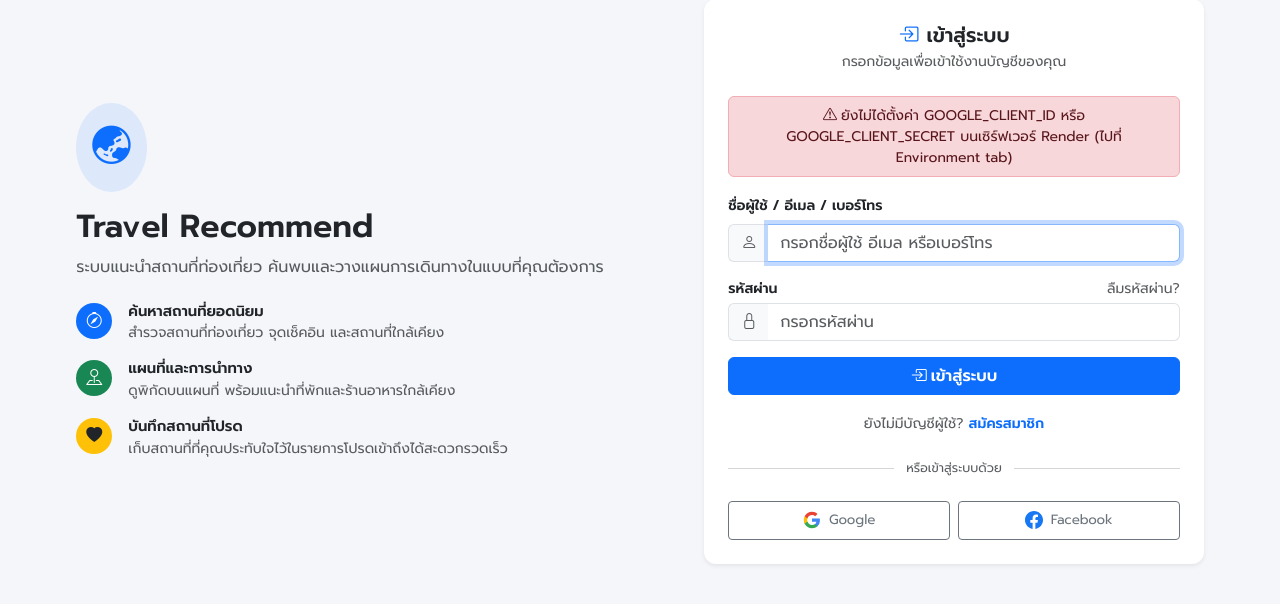
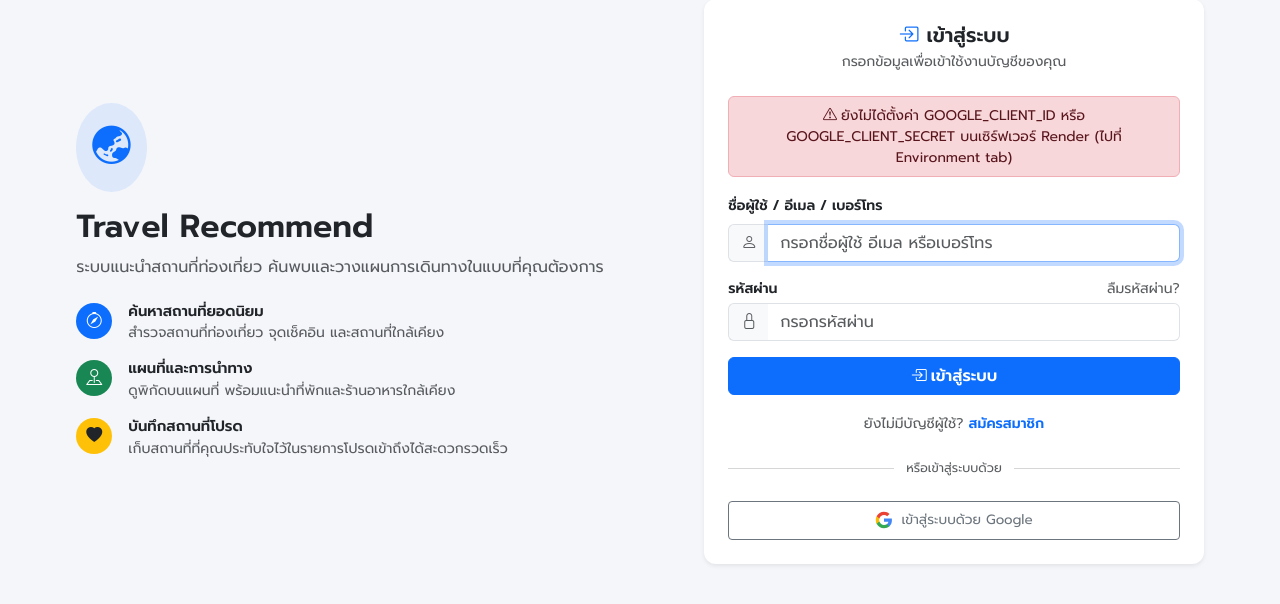
Before and after one commit to KRITSADA201/travel_recommend, a Flask app: page /auth/google in a window 1280 px wide. Shown: the part 104-708 px from the top of the page. Run offline with Flask 3, Linux system fonts and the light colour scheme.

Commit message:
Streamline OAuth UI with clean full-width Google login button

```diff
--- a/templates/auth/login.html
+++ b/templates/auth/login.html
@@ -101,14 +101,10 @@
                 <hr class="flex-grow-1 m-0 text-muted">
             </div>
 
-            <div class="d-flex gap-2 mt-3">
-                <a href="{{ url_for('auth.google_login') }}" class="btn btn-outline-secondary btn-sm w-50 d-flex align-items-center justify-content-center gap-2 py-2">
+            <div class="mt-3">
+                <a href="{{ url_for('auth.google_login') }}" class="btn btn-outline-secondary btn-sm w-100 d-flex align-items-center justify-content-center gap-2 py-2">
                     <svg width="18" height="18" viewBox="0 0 24 24"><path fill="#4285F4" d="M22.56 12.25c0-.78-.07-1.53-.2-2.25H12v4.26h5.92c-.26 1.37-1.04 2.53-2.21 3.31v2.77h3.57c2.08-1.92 3.28-4.74 3.28-8.09z"/><path fill="#34A853" d="M12 23c2.97 0 5.46-.98 7.28-2.66l-3.57-2.77c-.98.66-2.23 1.06-3.71 1.06-2.86 0-5.29-1.93-6.16-4.53H2.18v2.84C3.99 20.53 7.7 23 12 23z"/><path fill="#FBBC05" d="M5.84 14.09c-.22-.66-.35-1.36-.35-2.09s.13-1.43.35-2.09V7.07H2.18C1.43 8.55 1 10.22 1 12s.43 3.45 1.18 4.93l2.85-2.22.81-.62z"/><path fill="#EA4335" d="M12 5.38c1.62 0 3.06.56 4.21 1.64l3.15-3.15C17.45 2.09 14.97 1 12 1 7.7 1 3.99 3.47 2.18 7.07l3.66 2.84c.87-2.6 3.3-4.53 6.16-4.53z"/></svg>
-                    <span style="font-size:.84rem;">Google</span>
-                </a>
-                <a href="{{ url_for('auth.facebook_login') }}" class="btn btn-outline-secondary btn-sm w-50 d-flex align-items-center justify-content-center gap-2 py-2">
-                    <svg width="18" height="18" viewBox="0 0 24 24" fill="#1877F2"><path d="M24 12.073c0-6.627-5.373-12-12-12s-12 5.373-12 12c0 5.99 4.388 10.954 10.125 11.854v-8.385H7.078v-3.47h3.047V9.43c0-3.007 1.792-4.669 4.533-4.669 1.312 0 2.686.235 2.686.235v2.953H15.83c-1.491 0-1.956.925-1.956 1.874v2.25h3.328l-.532 3.47h-2.796v8.385C19.612 23.027 24 18.062 24 12.073z"/></svg>
-                    <span style="font-size:.84rem;">Facebook</span>
+                    <span style="font-size:.84rem;">เข้าสู่ระบบด้วย Google</span>
                 </a>
             </div>
 
```
Also changed, not shown: templates/auth/register.html (+3 -7 lines).
